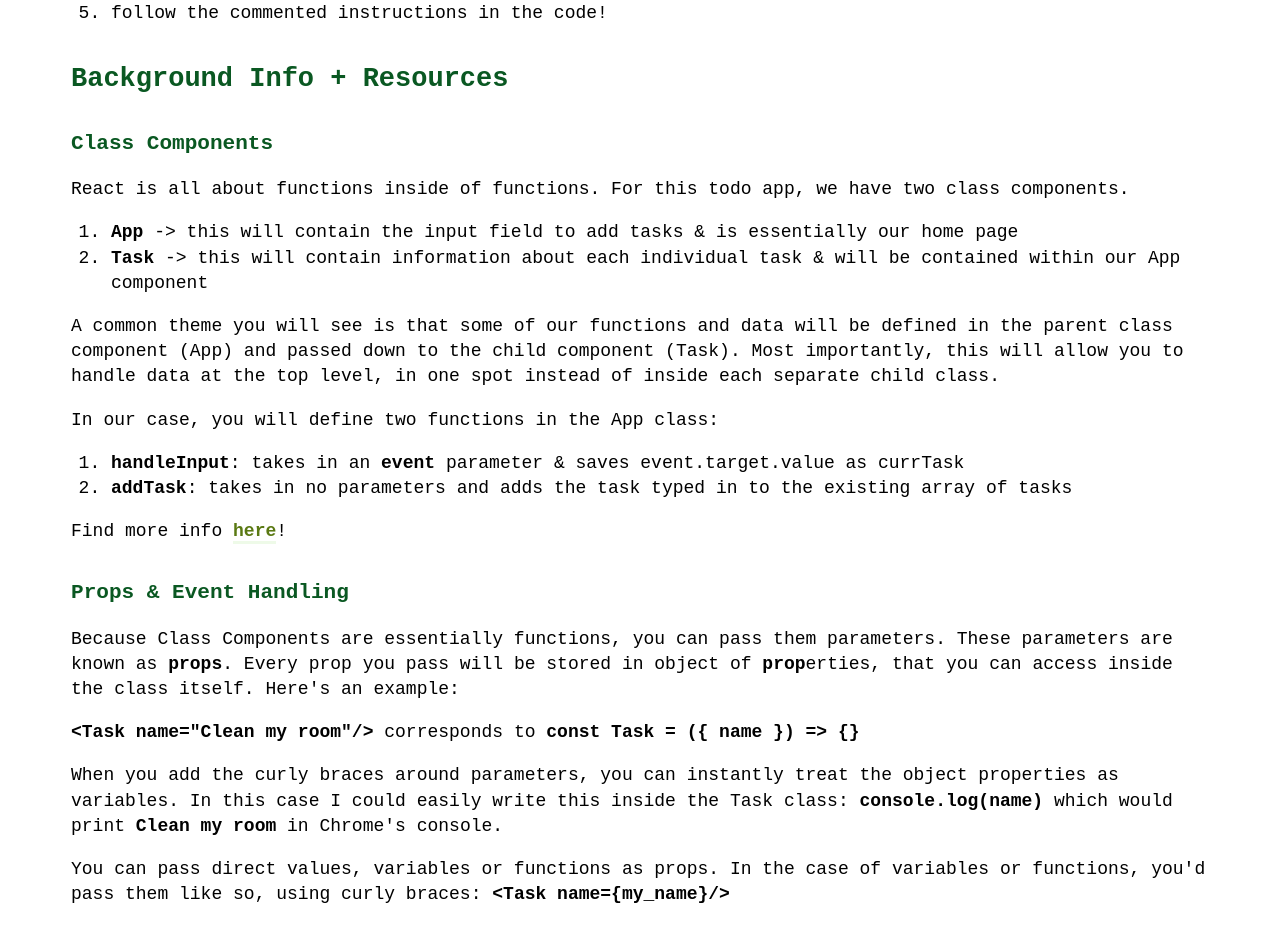
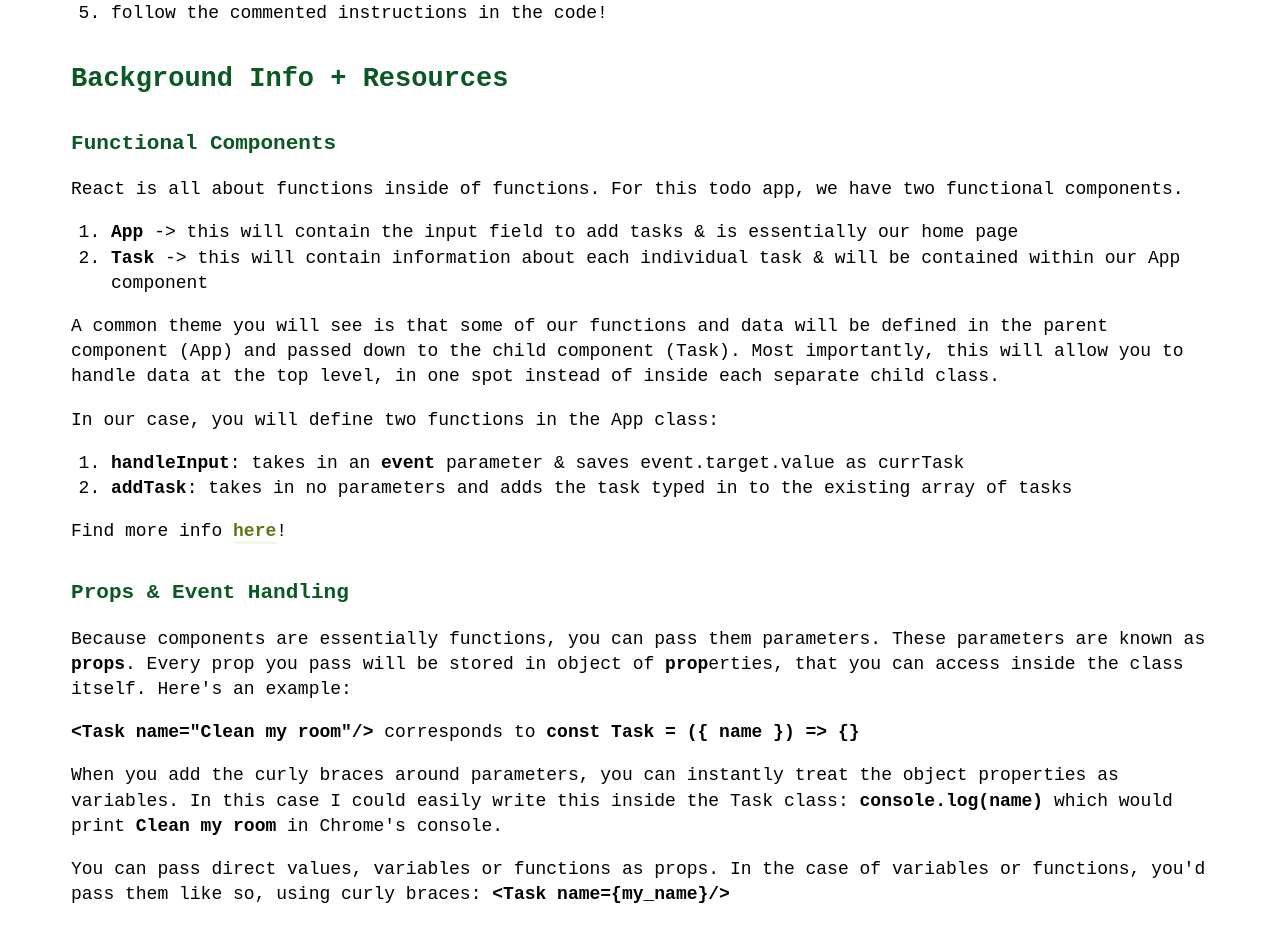
Before and after one commit to youngrakexr/cssg-edu-teamv, a React (Create React App) app: page / in a window 1280 px wide. Shown: the part 5100-6027 px from the top of the page. Built offline with nearby package versions, Linux system fonts and the light colour scheme.

Commit message:
update lesson 2 info

```diff
--- a/src/data/markdown/lesson_two.js
+++ b/src/data/markdown/lesson_two.js
@@ -27,12 +27,12 @@ Welcome to week 2! The goals for you are as follows:
 5. follow the commented instructions in the code!
 
 ## Background Info + Resources
-### Class Components
-React is all about functions inside of functions. For this todo app, we have two class components.
+### Functional Components
+React is all about functions inside of functions. For this todo app, we have two functional components.
 1. **App** -> this will contain the input field to add tasks & is essentially our home page
 2. **Task** -> this will contain information about each individual task & will be contained within our App component
 
-A common theme you will see is that some of our functions and data will be defined in the parent class component (App) and passed down to the child component (Task). Most importantly, this will allow you to handle data at the top level, in one spot instead of inside each separate child class.
+A common theme you will see is that some of our functions and data will be defined in the parent component (App) and passed down to the child component (Task). Most importantly, this will allow you to handle data at the top level, in one spot instead of inside each separate child class.
 
 In our case, you will define two functions in the App class:
 1. **handleInput**: takes in an **event** parameter & saves event.target.value as currTask
@@ -41,7 +41,7 @@ In our case, you will define two functions in the App class:
 Find more info [here](https://reactjs.org/blog/2015/12/18/react-components-elements-and-instances.html)!
 
 ### Props & Event Handling
-Because Class Components are essentially functions, you can pass them parameters. These parameters are known as **props**.
+Because components are essentially functions, you can pass them parameters. These parameters are known as **props**.
 Every prop you pass will be stored in object of **prop**erties, that you can access inside the class itself. Here's an example:
 
 **<Task name="Clean my room"/>** corresponds to
```
